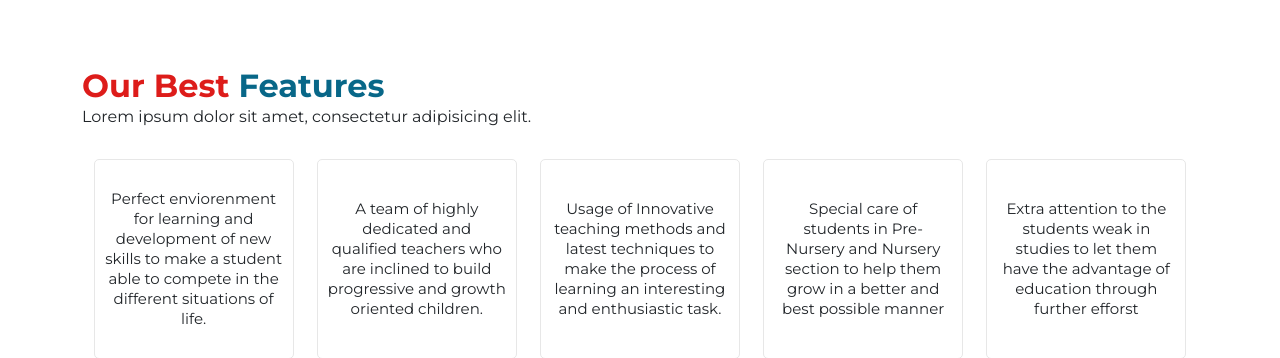
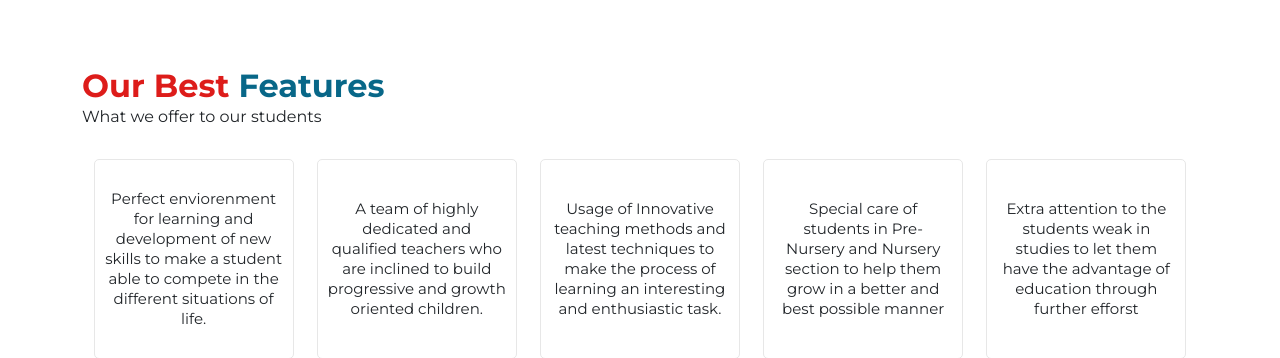
Before and after one commit to sidmrlazy/shivapublicschool, a PHP site: page / in a window 1280 px wide. Shown: the part 1734-2092 px from the top of the page. Run offline with PHP 8.4, Linux system fonts and the light colour scheme; data that the repository does not hold is empty.

Commit message:
modified:   components/Home/section-8.php

```diff
--- a/components/Home/section-8.php
+++ b/components/Home/section-8.php
@@ -2,7 +2,7 @@
     <div class="common-header">
         <div class="common-header-data">
             <h2><span>Our Best</span> Features</h2>
-            <p>Lorem ipsum dolor sit amet, consectetur adipisicing elit.</p>
+            <p>What we offer to our students</p>
         </div>
         <!-- <a href="#" class="common-header-btn">View All Notices</a> -->
     </div>
```
